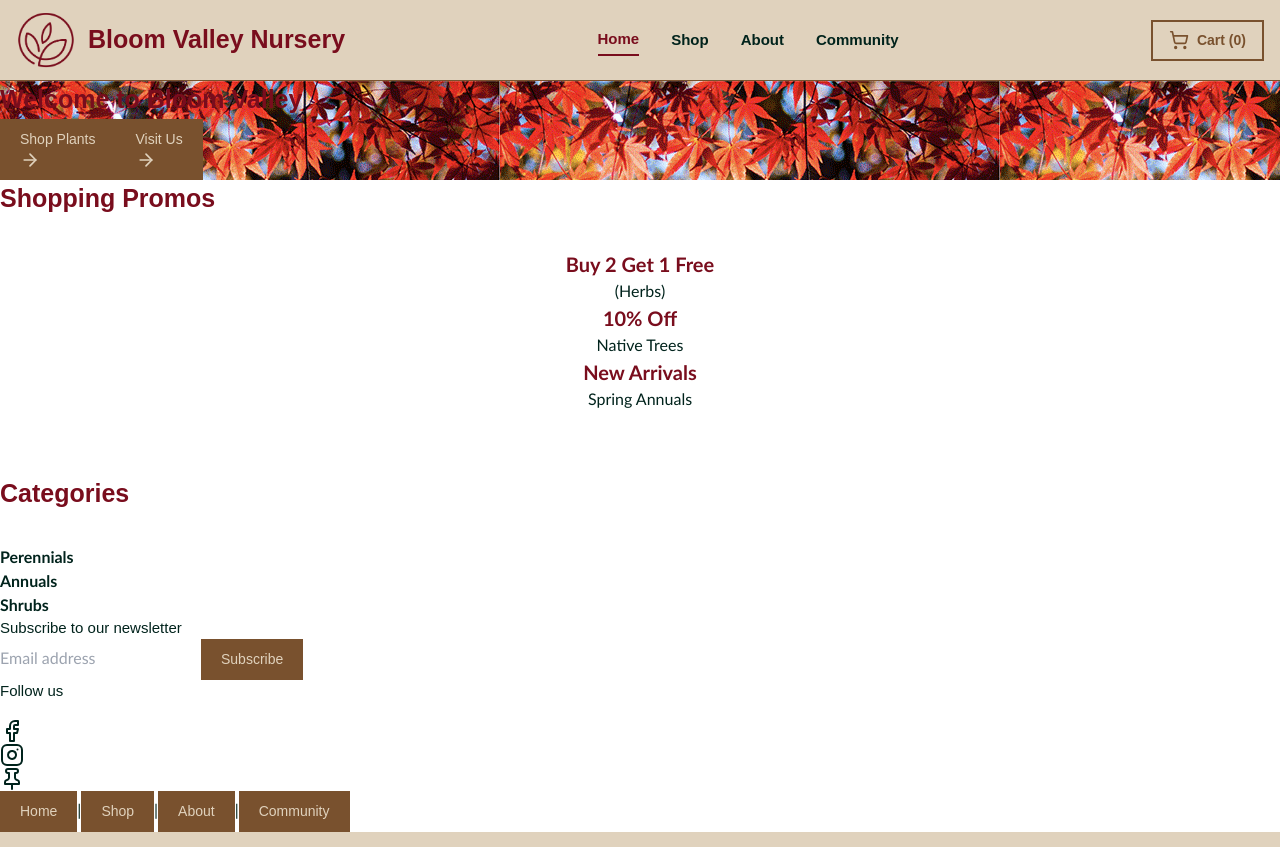
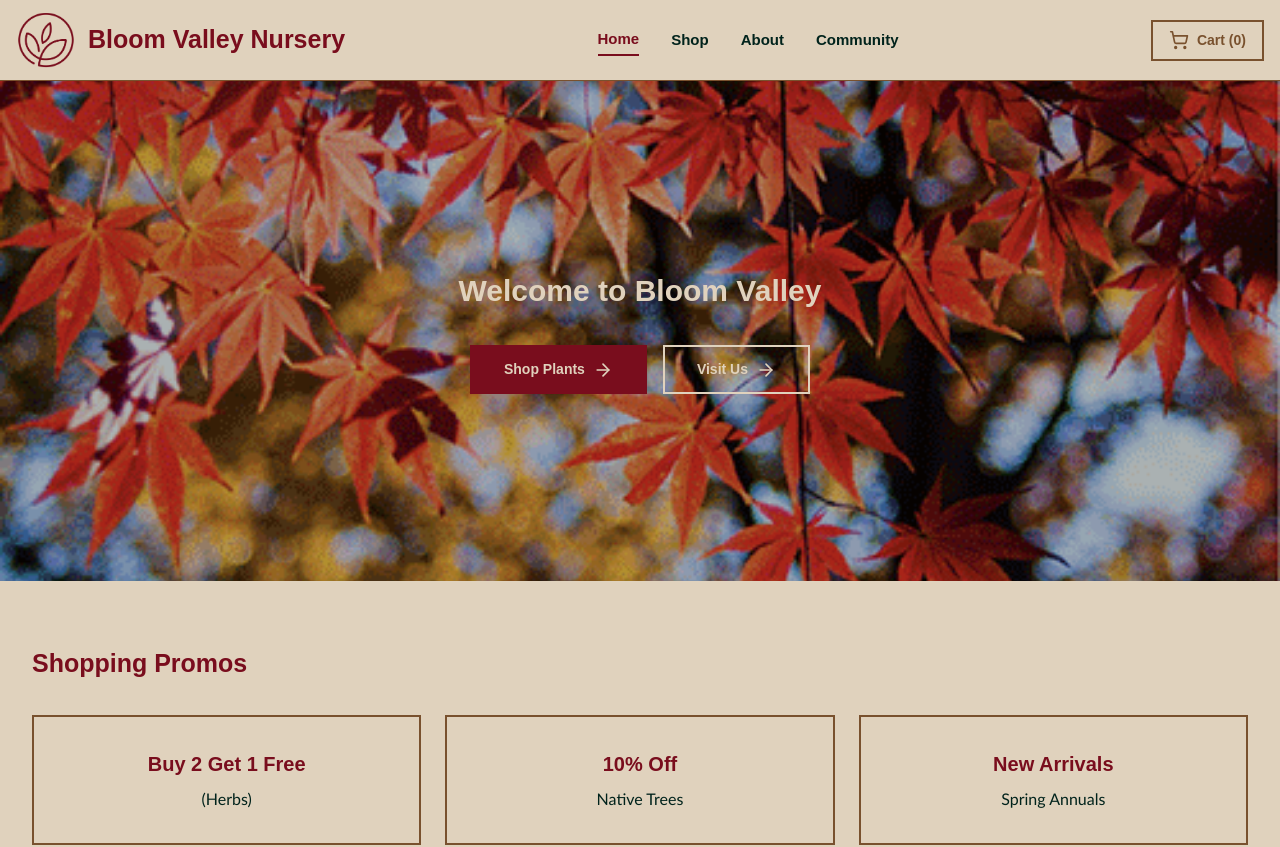
Before and after one commit to unit6854/BloomValley, a React (Vite) app: page / in a window 1280 px wide. Shown: the top 847 px of the page. Built offline with nearby package versions, Linux system fonts and the light colour scheme.

Commit message:
Update Home.tsx

```diff
--- a/src/pages/Home.tsx
+++ b/src/pages/Home.tsx
@@ -14,37 +14,41 @@ function Home() {
   ];
 
   return (
-    <div className="page-wrapper">
-      <section className="hero" style={{ backgroundImage: 'url(/Client1_MapleTree.png)' }}>
-        <div className="hero-overlay"></div>
-        <div className="hero-content">
-          <h2 className="hero-title">Welcome to Bloom Valley</h2>
-          <div className="hero-buttons">
-            <button className="btn-primary">Shop Plants <ArrowRight size={20} /></button>
-            <button className="btn-outline">Visit Us <ArrowRight size={20} /></button>
+    <div style={{ backgroundColor: '#E0D2BD' }}>
+      <section style={{ position: 'relative', height: '500px', overflow: 'hidden', backgroundImage: 'url(/Client1_MapleTree.png)', backgroundSize: 'cover', backgroundPosition: 'center' }}>
+        <div style={{ position: 'absolute', inset: 0, backgroundColor: 'rgba(0,0,0,0.3)' }}></div>
+        <div style={{ position: 'absolute', inset: 0, display: 'flex', flexDirection: 'column', alignItems: 'center', justifyContent: 'center', textAlign: 'center' }}>
+          <h2 style={{ fontFamily: 'Arial', fontWeight: 'bold', fontSize: '30px', color: '#E0D2BD', marginBottom: '32px' }}>Welcome to Bloom Valley</h2>
+          <div style={{ display: 'flex', gap: '16px' }}>
+            <button style={{ padding: '12px 32px', backgroundColor: '#790D1D', color: '#E0D2BD', fontFamily: 'Arial', fontWeight: 'bold', border: '2px solid #790D1D', cursor: 'pointer', display: 'flex', alignItems: 'center', gap: '8px' }}>
+              Shop Plants <ArrowRight size={20} />
+            </button>
+            <button style={{ padding: '12px 32px', backgroundColor: 'transparent', color: '#E0D2BD', fontFamily: 'Arial', fontWeight: 'bold', border: '2px solid #E0D2BD', cursor: 'pointer', display: 'flex', alignItems: 'center', gap: '8px' }}>
+              Visit Us <ArrowRight size={20} />
+            </button>
           </div>
         </div>
       </section>
 
-      <div className="page-content">
+      <div style={{ maxWidth: '1280px', margin: '0 auto', padding: '64px 32px' }}>
         <section style={{ marginBottom: '64px' }}>
-          <h2>Shopping Promos</h2>
-          <div className="grid-3" style={{ marginTop: '32px' }}>
+          <h2 style={{ fontFamily: 'Arial', fontWeight: 'bold', fontSize: '25px', color: '#790D1D', marginBottom: '32px' }}>Shopping Promos</h2>
+          <div style={{ display: 'grid', gridTemplateColumns: 'repeat(3, 1fr)', gap: '24px' }}>
             {promos.map((promo, index) => (
-              <div key={index} className="card" style={{ textAlign: 'center' }}>
-                <p style={{ fontWeight: 'bold', fontSize: '20px', color: '#790D1D' }}>{promo.title}</p>
-                <p>{promo.subtitle}</p>
+              <div key={index} style={{ border: '2px solid #79512E', padding: '32px', textAlign: 'center', backgroundColor: '#E0D2BD' }}>
+                <p style={{ fontFamily: 'Arial', fontWeight: 'bold', fontSize: '20px', color: '#790D1D', marginBottom: '8px' }}>{promo.title}</p>
+                <p style={{ fontFamily: 'Calibri', fontSize: '16px', color: '#00231C' }}>{promo.subtitle}</p>
               </div>
             ))}
           </div>
         </section>
 
         <section>
-          <h2>Categories</h2>
-          <div className="grid-3" style={{ marginTop: '32px' }}>
+          <h2 style={{ fontFamily: 'Arial', fontWeight: 'bold', fontSize: '25px', color: '#790D1D', marginBottom: '32px' }}>Categories</h2>
+          <div style={{ display: 'grid', gridTemplateColumns: 'repeat(3, 1fr)', gap: '24px' }}>
             {categories.map((category, index) => (
-              <div key={index} className="card-center">
-                <p style={{ fontWeight: 'bold' }}>{category.name}</p>
+              <div key={index} style={{ border: '2px solid #79512E', padding: '48px', textAlign: 'center', backgroundColor: '#E0D2BD', cursor: 'pointer' }}>
+                <p style={{ fontFamily: 'Arial', fontWeight: 'bold', fontSize: '16px', color: '#00231C' }}>{category.name}</p>
               </div>
             ))}
           </div>
```
